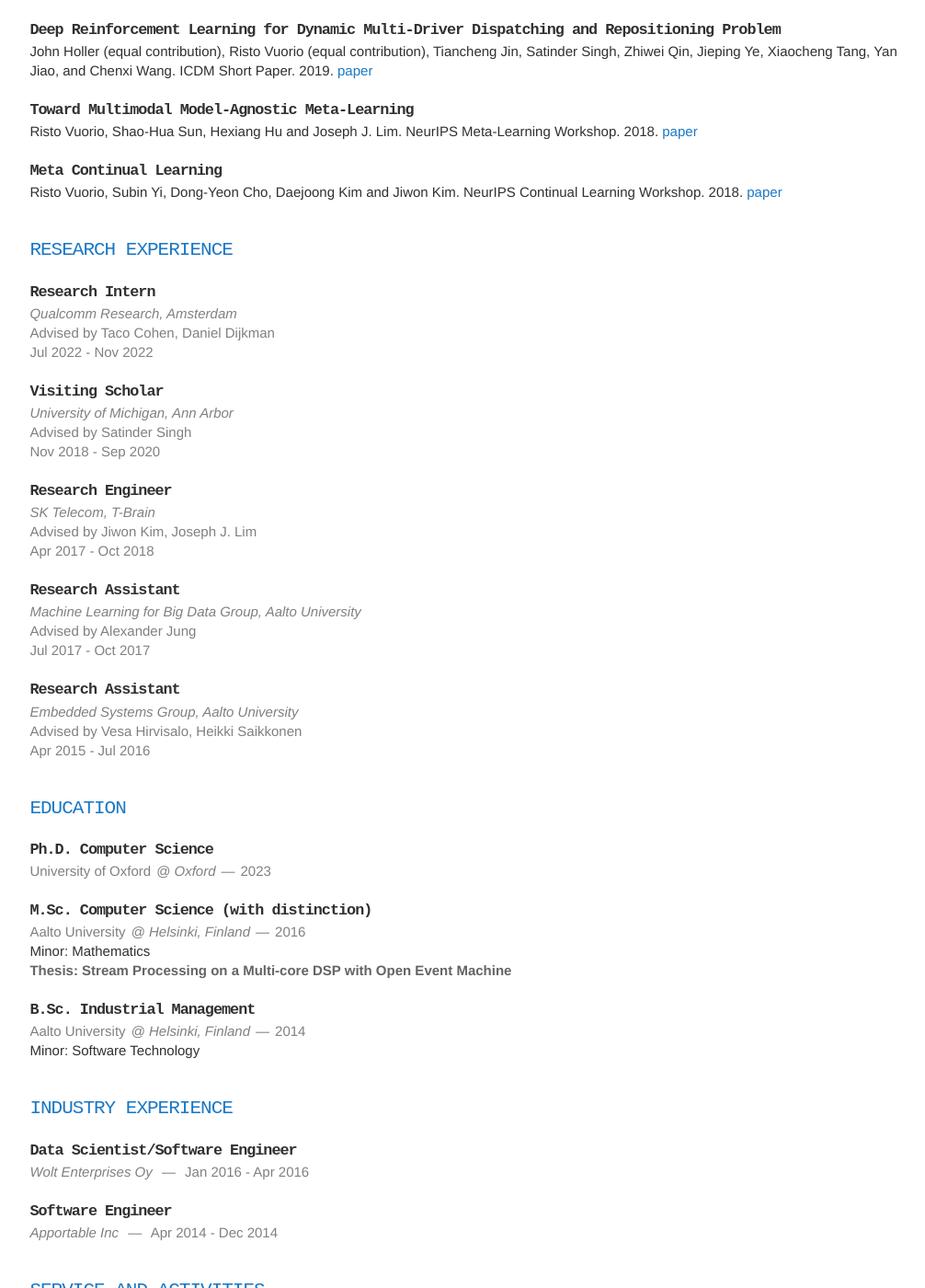
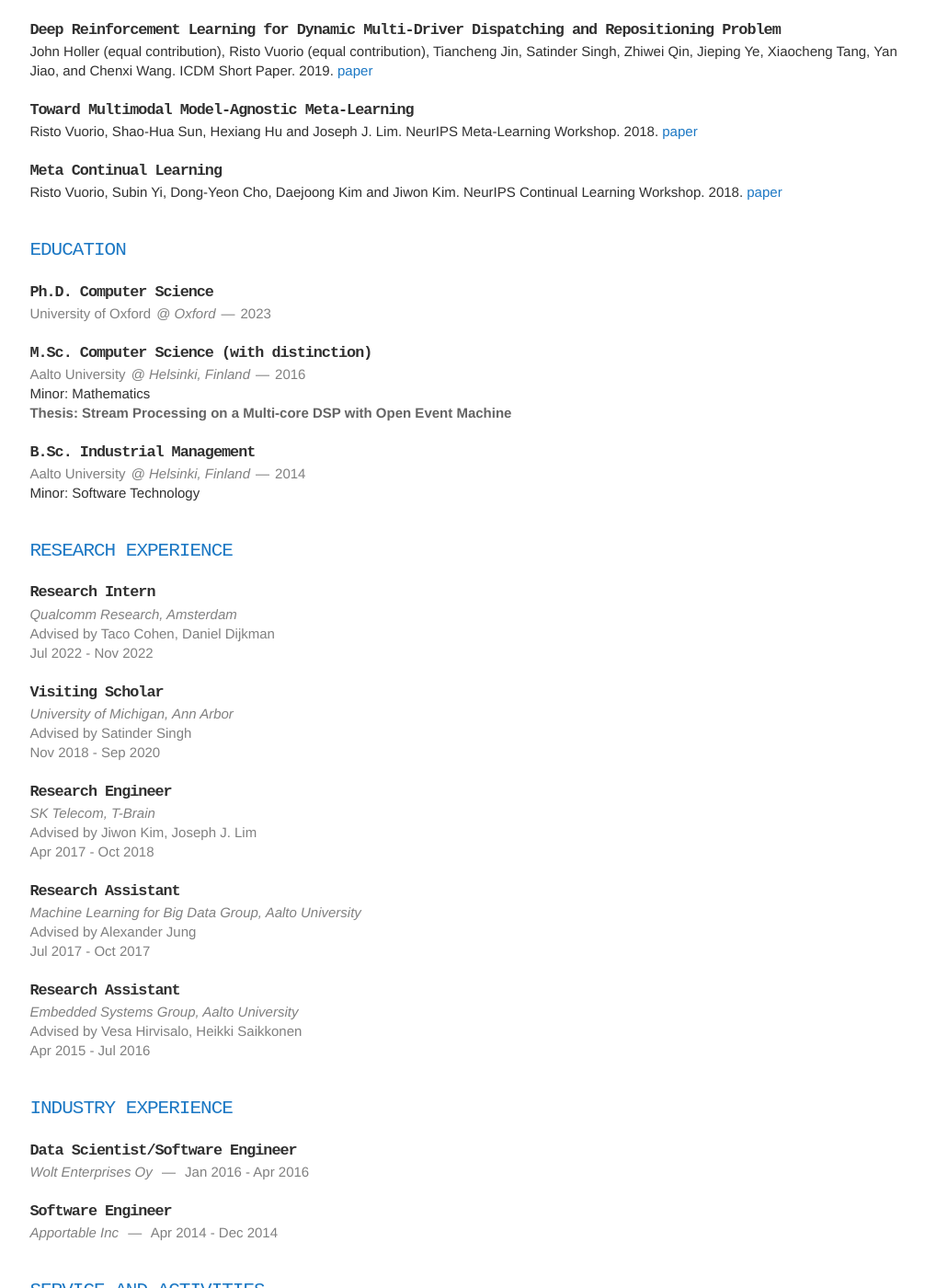
Before and after one commit to vuoristo/vuoristo.github.io, a Jekyll site: the page built from index.html, in a window 1280 px wide and 1400 px high, scrolled down 789 px. Shown: the whole window at 92% size, without its empty margins (166-1172 px from the left). Built offline with Jekyll 4.4.1, drawn with Linux system fonts in a browser that asks for light colours; nearby versions of some CDN libraries; some web fonts are replaced; part of the change alters nothing that is shown.

```diff
--- a/index.html
+++ b/index.html
@@ -4,7 +4,7 @@ layout: layout
 
 {% include biography.html %}
 {% include publications.html %}
+{% include education.html %}
 {% include research-experience.html %}
-{% include education.html %}
 {% include industry-experience.html %}
 {% include service.html %}
```
